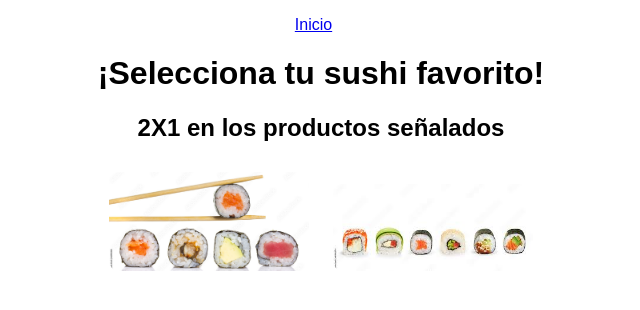
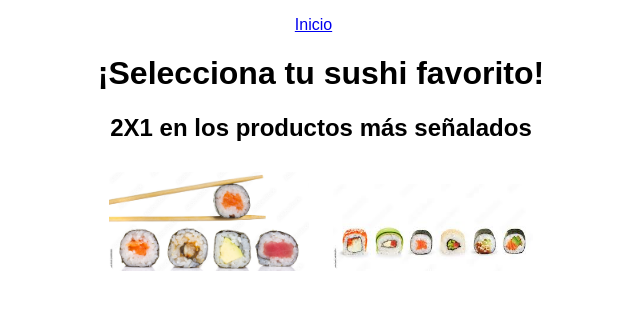
Before and after one commit to poldanova/curso_angular, a plain HTML site: page index.html in a window 1280 px wide. Shown: the whole page, without its empty margins (319-959 px from the left). Drawn offline with Linux system fonts and the light colour scheme.

Commit message:
"segundo cambio de prueba h2"

```diff
--- a/index.html
+++ b/index.html
@@ -29,7 +29,7 @@
       <li><a href="inicio.html">Inicio</a></li>
     </ul>
     <h1>¡Selecciona tu sushi favorito!</h1>
-    <h2>2X1 en los productos señalados</h2>
+    <h2>2X1 en los productos más señalados</h2>
     <div>
       <img src="assets/sushi1.jpg" alt="Sushi de salmón fresco" />
       <img src="assets/sushi2.jpg" alt="Sushi variado con aguacate" />
```
